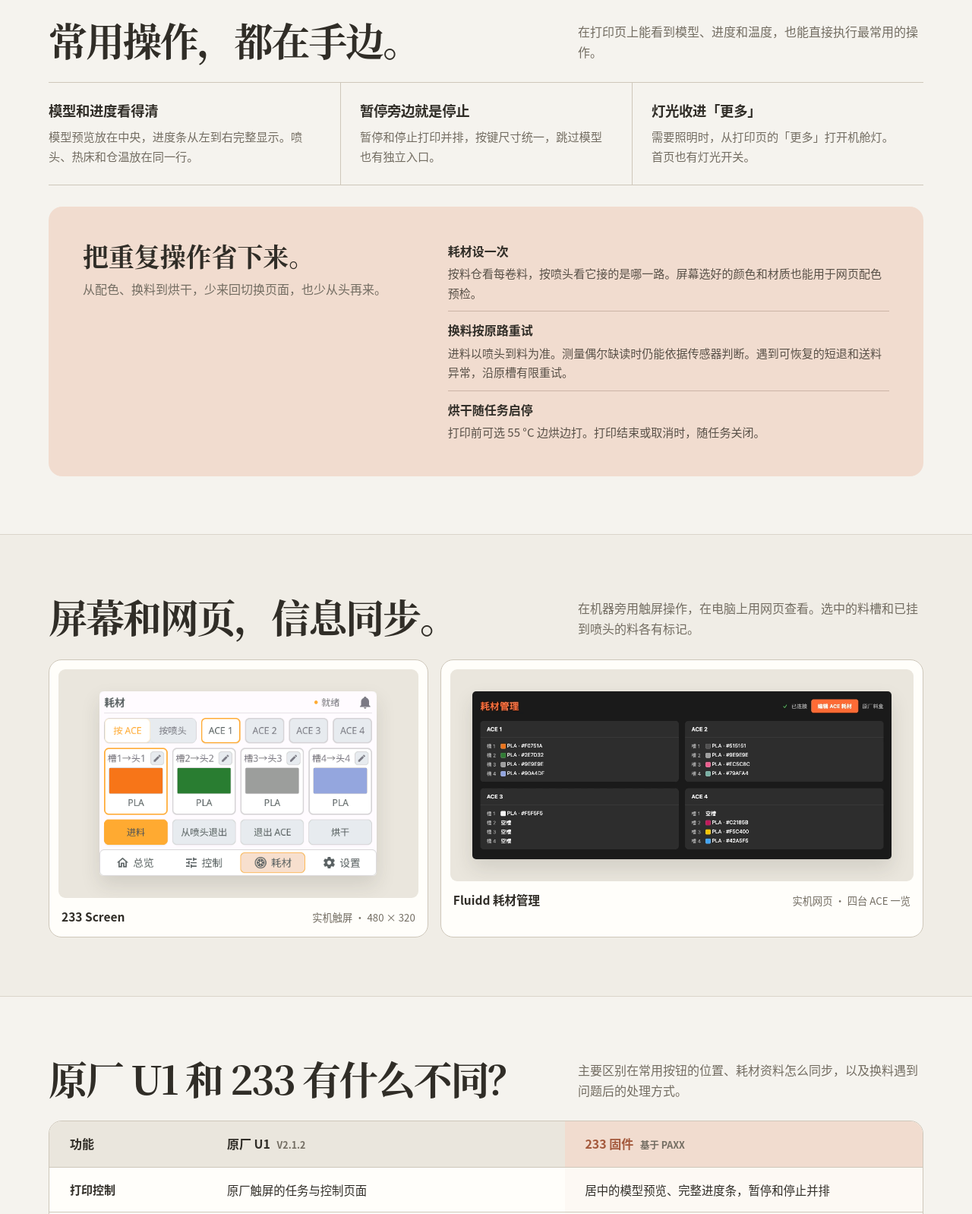
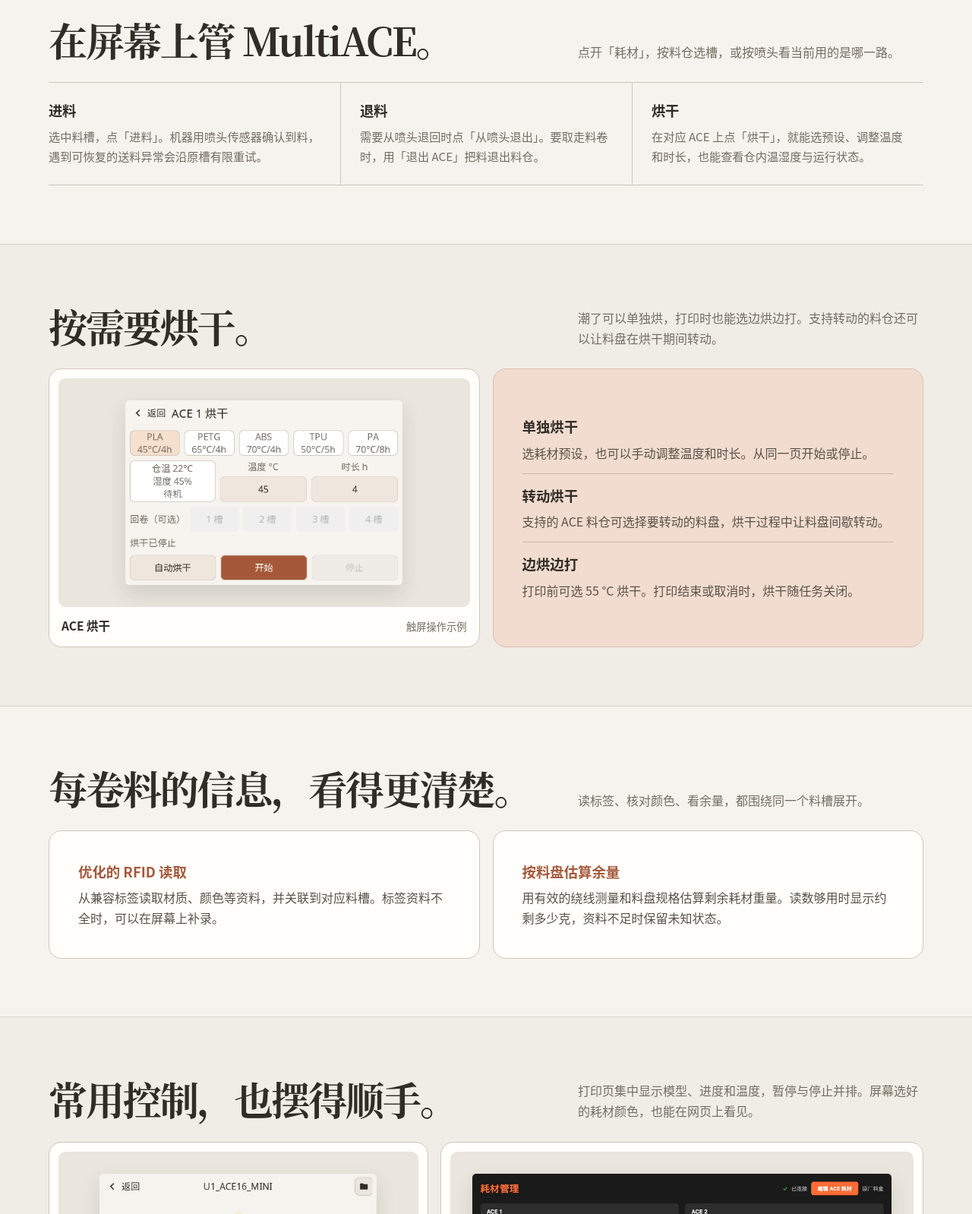
Before and after one commit to 446599/233-firmware-pages, a plain HTML site: page index.html in a window 1280 px wide. Shown: the part 780-2378 px from the top of the page at 76% size. Drawn offline with Linux system fonts and the light colour scheme.

Commit message:
Show plug-and-play ACE controls, drying and RFID

```diff
--- a/index.html
+++ b/index.html
@@ -4,10 +4,10 @@
   <meta charset="utf-8">
   <meta name="viewport" content="width=device-width,initial-scale=1">
   <meta name="theme-color" content="#f5f3ee">
-  <meta name="description" content="233 是面向 Snapmaker U1 的社区固件。查看重排的打印控制、机身与网页耗材同步、人性化换料优化，以及与原厂固件的区别。">
+  <meta name="description" content="233 是面向 Snapmaker U1 的社区固件。接上兼容的 ACE 后可在屏幕上操作 MultiACE 进料、退料、烘干，支持转动烘干、RFID 读取与余量估算。">
   <title>233 固件 · Snapmaker U1</title>
   <link rel="icon" type="image/png" href="assets/favicon.png">
-  <link rel="stylesheet" href="style.css">
+  <link rel="stylesheet" href="style.css?v=ace-controls">
   <script src="main.js" defer></script>
 </head>
 <body>
@@ -19,7 +19,8 @@
         <span class="brand-text"><strong>233 固件</strong><small>FOR SNAPMAKER U1</small></span>
       </a>
       <nav aria-label="主导航">
-        <a href="#features">功能</a>
+        <a href="#features">触屏操控</a>
+        <a href="#drying">烘干</a>
         <a href="#compare">原厂对比</a>
         <a href="#tested">验证记录</a>
       </nav>
@@ -31,55 +32,75 @@
     <section class="hero shell" aria-labelledby="hero-title">
       <div class="hero-copy">
         <p class="eyebrow"><span aria-hidden="true"></span> SNAPMAKER U1 社区固件</p>
-        <h1 id="hero-title">打印控制，<br><em>顺手一点。</em></h1>
-        <p class="hero-summary">把模型预览、进度、暂停和停止放在同一页。耗材在屏幕上设一次，打开网页也能看见。</p>
+        <h1 id="hero-title">接上 ACE，<br><em>就能用。</em></h1>
+        <p class="hero-summary">233 已集成 MultiACE。按配套接法连好 ACE 和料管，无需手改配置，进料、退料和烘干都能直接在打印机屏幕上点。</p>
         <div class="hero-actions">
-          <a class="button primary" href="#features">看常用操作</a>
+          <a class="button primary" href="#features">看触屏怎么操作</a>
           <a class="button secondary" href="#compare">和原厂比一比</a>
         </div>
         <p class="hero-meta">PAXX 系统底座 <span>·</span> 233 Screen <span>·</span> MultiACE</p>
       </div>
       <figure class="hero-interface">
         <div class="hero-device">
-          <img src="assets/print-controls.png" width="480" height="320" alt="233 打印界面演示。模型居中，进度条横贯页面，暂停、停止打印、跳过模型和更多在底部并排。" fetchpriority="high">
+          <img src="assets/screen-materials.png" width="480" height="320" alt="233 Screen 实机耗材页，可按 ACE 或喷头选槽，底部提供进料、从喷头退出、退出 ACE 和烘干按钮。" fetchpriority="high">
         </div>
-        <figcaption><strong>233 Screen</strong><span>打印界面演示 · 480 × 320</span></figcaption>
+        <figcaption><strong>233 Screen</strong><span>MultiACE 实机触屏 · 480 × 320</span></figcaption>
       </figure>
     </section>
 
     <section id="features" class="section shell" aria-labelledby="features-title">
       <div class="section-heading">
-        <h2 id="features-title">常用操作，都在手边。</h2>
-        <p>在打印页上能看到模型、进度和温度，也能直接执行最常用的操作。</p>
+        <h2 id="features-title">在屏幕上管 MultiACE。</h2>
+        <p>点开「耗材」，按料仓选槽，或按喷头看当前用的是哪一路。</p>
       </div>
       <div class="feature-line controls-line">
-        <article><h3>模型和进度看得清</h3><p>模型预览放在中央，进度条从左到右完整显示。喷头、热床和仓温放在同一行。</p></article>
-        <article><h3>暂停旁边就是停止</h3><p>暂停和停止打印并排，按键尺寸统一，跳过模型也有独立入口。</p></article>
-        <article><h3>灯光收进「更多」</h3><p>需要照明时，从打印页的「更多」打开机舱灯。首页也有灯光开关。</p></article>
+        <article><h3>进料</h3><p>选中料槽，点「进料」。机器用喷头传感器确认到料，遇到可恢复的送料异常会沿原槽有限重试。</p></article>
+        <article><h3>退料</h3><p>需要从喷头退回时点「从喷头退出」。要取走料卷时，用「退出 ACE」把料退出料仓。</p></article>
+        <article><h3>烘干</h3><p>在对应 ACE 上点「烘干」，就能选预设、调整温度和时长，也能查看仓内温湿度与运行状态。</p></article>
       </div>
-      <div class="workflow">
-        <div class="workflow-intro">
-          <h3>把重复操作省下来。</h3>
-          <p>从配色、换料到烘干，少来回切换页面，也少从头再来。</p>
+    </section>
+
+    <section id="drying" class="section showcase" aria-labelledby="drying-title">
+      <div class="shell">
+        <div class="section-heading">
+          <h2 id="drying-title">按需要烘干。</h2>
+          <p>潮了可以单独烘，打印时也能选边烘边打。支持转动的料仓还可以让料盘在烘干期间转动。</p>
         </div>
-        <div class="workflow-list">
-          <article><h4>耗材设一次</h4><p>按料仓看每卷料，按喷头看它接的是哪一路。屏幕选好的颜色和材质也能用于网页配色预检。</p></article>
-          <article><h4>换料按原路重试</h4><p>进料以喷头到料为准。测量偶尔缺读时仍能依据传感器判断。遇到可恢复的短退和送料异常，沿原槽有限重试。</p></article>
-          <article><h4>烘干随任务启停</h4><p>打印前可选 55 °C 边烘边打。打印结束或取消时，随任务关闭。</p></article>
+        <div class="drying-layout">
+          <figure class="screen-tile">
+            <div class="image-well device-well"><img src="assets/screen-dryer.png" width="480" height="320" loading="lazy" alt="233 Screen 的 ACE 烘干页面，有耗材预设、温度、时长、回卷槽位和开始、停止按钮。"></div>
+            <figcaption><strong>ACE 烘干</strong><span>触屏操作示例</span></figcaption>
+          </figure>
+          <div class="drying-options">
+            <article><h3>单独烘干</h3><p>选耗材预设，也可以手动调整温度和时长。从同一页开始或停止。</p></article>
+            <article><h3>转动烘干</h3><p>支持的 ACE 料仓可选择要转动的料盘，烘干过程中让料盘间歇转动。</p></article>
+            <article><h3>边烘边打</h3><p>打印前可选 55 °C 烘干。打印结束或取消时，烘干随任务关闭。</p></article>
+          </div>
         </div>
+      </div>
+    </section>
+
+    <section id="materials" class="section shell" aria-labelledby="materials-title">
+      <div class="section-heading">
+        <h2 id="materials-title">每卷料的信息，看得更清楚。</h2>
+        <p>读标签、核对颜色、看余量，都围绕同一个料槽展开。</p>
+      </div>
+      <div class="material-cards">
+        <article><h3>优化的 RFID 读取</h3><p>从兼容标签读取材质、颜色等资料，并关联到对应料槽。标签资料不全时，可以在屏幕上补录。</p></article>
+        <article><h3>按料盘估算余量</h3><p>用有效的绕线测量和料盘规格估算剩余耗材重量。读数够用时显示约剩多少克，资料不足时保留未知状态。</p></article>
       </div>
     </section>
 
     <section id="screens" class="section showcase" aria-labelledby="screens-title">
       <div class="shell">
         <div class="section-heading">
-          <h2 id="screens-title">屏幕和网页，信息同步。</h2>
-          <p>在机器旁用触屏操作，在电脑上用网页查看。选中的料槽和已挂到喷头的料各有标记。</p>
+          <h2 id="screens-title">常用控制，也摆得顺手。</h2>
+          <p>打印页集中显示模型、进度和温度，暂停与停止并排。屏幕选好的耗材颜色，也能在网页上看见。</p>
         </div>
         <div class="showcase-grid">
           <figure class="screen-tile">
-            <div class="image-well device-well"><img src="assets/screen-materials.png" width="480" height="320" loading="lazy" alt="233 Screen 实机耗材页，按 ACE 或喷头查看并显示各槽色块"></div>
-            <figcaption><strong>233 Screen</strong><span>实机触屏 · 480 × 320</span></figcaption>
+            <div class="image-well device-well"><img src="assets/print-controls.png" width="480" height="320" loading="lazy" alt="233 打印界面演示。模型居中，进度条横贯页面，暂停和停止打印在底部并排。"></div>
+            <figcaption><strong>打印控制</strong><span>触屏界面演示 · 480 × 320</span></figcaption>
           </figure>
           <figure class="screen-tile">
             <div class="image-well web-well"><img src="assets/filament-manager.webp" width="1050" height="421" loading="lazy" alt="Fluidd 耗材管理实测截图，四台 ACE 显示同样的材质与颜色"></div>
@@ -92,18 +113,18 @@
     <section id="compare" class="section shell" aria-labelledby="compare-title">
       <div class="section-heading">
         <h2 id="compare-title">原厂 U1 和 233 有什么不同？</h2>
-        <p>主要区别在常用按钮的位置、耗材资料怎么同步，以及换料遇到问题后的处理方式。</p>
+        <p>原厂提供 U1 的供料和打印流程，233 把外接 ACE 的常用操作直接放进机身触屏。</p>
       </div>
       <div class="table-wrap" role="region" aria-label="原厂与 233 功能对比" tabindex="0">
         <table>
           <thead><tr><th scope="col">功能</th><th scope="col">原厂 U1 <span>V2.1.2</span></th><th scope="col" class="ours">233 固件 <span>基于 PAXX</span></th></tr></thead>
           <tbody>
-            <tr><th scope="row">打印控制</th><td>原厂触屏的任务与控制页面</td><td>居中的模型预览、完整进度条，暂停和停止并排</td></tr>
-            <tr><th scope="row">网页与远程查看</th><td>Snapmaker App 和 Snapmaker Orca</td><td>局域网内用 Fluidd 看机舱画面，用 MultiACE 管理耗材</td></tr>
-            <tr><th scope="row">耗材设置</th><td>读取 Snapmaker 官方耗材 RFID，也可手动设置</td><td>按喷头或 ACE 查看，颜色和材质同步到网页与配色预检</td></tr>
-            <tr><th scope="row">进退料</th><td>原厂送料器支持自动和手动装料</td><td>保存已测的料路长度，用喷头传感器确认进料，可恢复的异常沿原槽有限重试</td></tr>
-            <tr><th scope="row">打印时烘干</th><td>使用原厂供料架，烘干由外部设备管理</td><td>打印前可选 55 °C，烘干跟随任务启停</td></tr>
-            <tr><th scope="row">外接料仓</th><td>4 个独立喷头，原厂 Full Spectrum 可用实料混出更多视觉色</td><td>通过 MultiACE 可接多个 ACE 料仓，在实际槽位之间换料</td></tr>
+            <tr><th scope="row">连接和上手</th><td>使用 U1 原厂供料架和送料器</td><td>配套方案预置 MultiACE，接好兼容料仓和料路即可在屏幕上操作</td></tr>
+            <tr><th scope="row">屏幕进退料</th><td>通过触屏控制原厂送料器，支持自动和手动装料</td><td>按 ACE 或喷头选路，直接进料、从喷头退出或退出 ACE</td></tr>
+            <tr><th scope="row">烘干</th><td>可搭配独立烘干设备</td><td>屏幕控制 ACE 烘干，兼容机型支持转动烘干，还可选 55 °C 边烘边打</td></tr>
+            <tr><th scope="row">RFID 与余量</th><td>原厂供料架识别兼容的 Snapmaker RFID 耗材</td><td>读取兼容标签并关联到料槽，结合有效测量和料盘规格估算余量</td></tr>
+            <tr><th scope="row">打印控制</th><td>原厂触屏的任务与控制页面</td><td>模型与进度同屏，暂停和停止并排，机舱灯收进「更多」</td></tr>
+            <tr><th scope="row">网页管理</th><td>Snapmaker App 和 Snapmaker Orca</td><td>局域网内查看耗材颜色、材质和槽位，也能看机舱实时视频</td></tr>
           </tbody>
         </table>
       </div>
--- a/style.css
+++ b/style.css
@@ -109,17 +109,21 @@ h2 { font: 760 clamp(2.2rem, 4vw, 3.66rem)/1.18 var(--heading); letter-spacing:
 .feature-line h3 { font-size: 1.15rem; margin-bottom: 6px; letter-spacing: -.02em; }
 .feature-line p { font-size: .95rem; color: var(--muted); }
 .controls-line { margin-top: 0; }
-.workflow {
-  display: grid; grid-template-columns: .85fr 1.15fr; gap: clamp(24px, 4vw, 58px);
-  margin-top: 28px; padding: clamp(22px, 3.6vw, 45px); border-radius: 18px;
-  background: var(--selection);
+.drying-layout { display: grid; grid-template-columns: 1fr 1fr; gap: 17px; }
+.drying-options {
+  display: flex; flex-direction: column; justify-content: center;
+  padding: clamp(20px, 3.3vw, 38px); border-radius: 17px;
+  border: 1px solid #D8C0B1; background: var(--selection);
 }
-.workflow-intro h3 { font: 760 clamp(1.7rem, 2.65vw, 2.65rem)/1.2 var(--heading); }
-.workflow-intro p { color: var(--muted); margin-top: 9px; }
-.workflow-list article + article { border-top: 1px solid #CCB4A6; margin-top: 11px; padding-top: 11px; }
-.workflow-list h4 { margin: 0 0 3px; }
-.workflow-list p { color: #595148; font-size: .94rem; }
-
+.drying-options h3, .material-cards h3 { font-size: 1.15rem; margin: 0 0 5px; }
+.drying-options p, .material-cards p { color: #595148; }
+.drying-options article + article { border-top: 1px solid #CCB4A6; margin-top: 13px; padding-top: 13px; }
+.material-cards { display: grid; grid-template-columns: 1fr 1fr; gap: 17px; }
+.material-cards article {
+  padding: clamp(20px, 3.3vw, 38px); background: var(--card);
+  border: 1px solid var(--line); border-radius: 17px;
+}
+.material-cards h3 { color: var(--primary); }
 
 .showcase { background: var(--overlay); border-block: 1px solid color-mix(in srgb, var(--line), transparent 40%); }
 .showcase-grid { display: grid; grid-template-columns: .88fr 1.12fr; gap: 16px; }
@@ -192,7 +196,7 @@ tbody tr:last-child > * { border-bottom: 0; }
   .hero h1 { font-size: clamp(3rem, 11vw, 4.8rem); margin-block: 17px; }
   .hero-actions { margin-block: 19px; }
   .hero-interface { border-radius: 18px; }
-  .route-panel, .feature-line, .showcase-grid, .validation, .workflow { grid-template-columns: 1fr; }
+  .route-panel, .feature-line, .showcase-grid, .validation, .drying-layout, .material-cards { grid-template-columns: 1fr; }
   .feature-line article, .feature-line article:first-child { padding: 16px 1px; }
   .feature-line article + article { border-left: 0; border-top: 1px solid var(--line); }
   .image-well { min-height: auto; }
```
Also changed, not shown: assets/screen-dryer.png (added), 1 other file.
